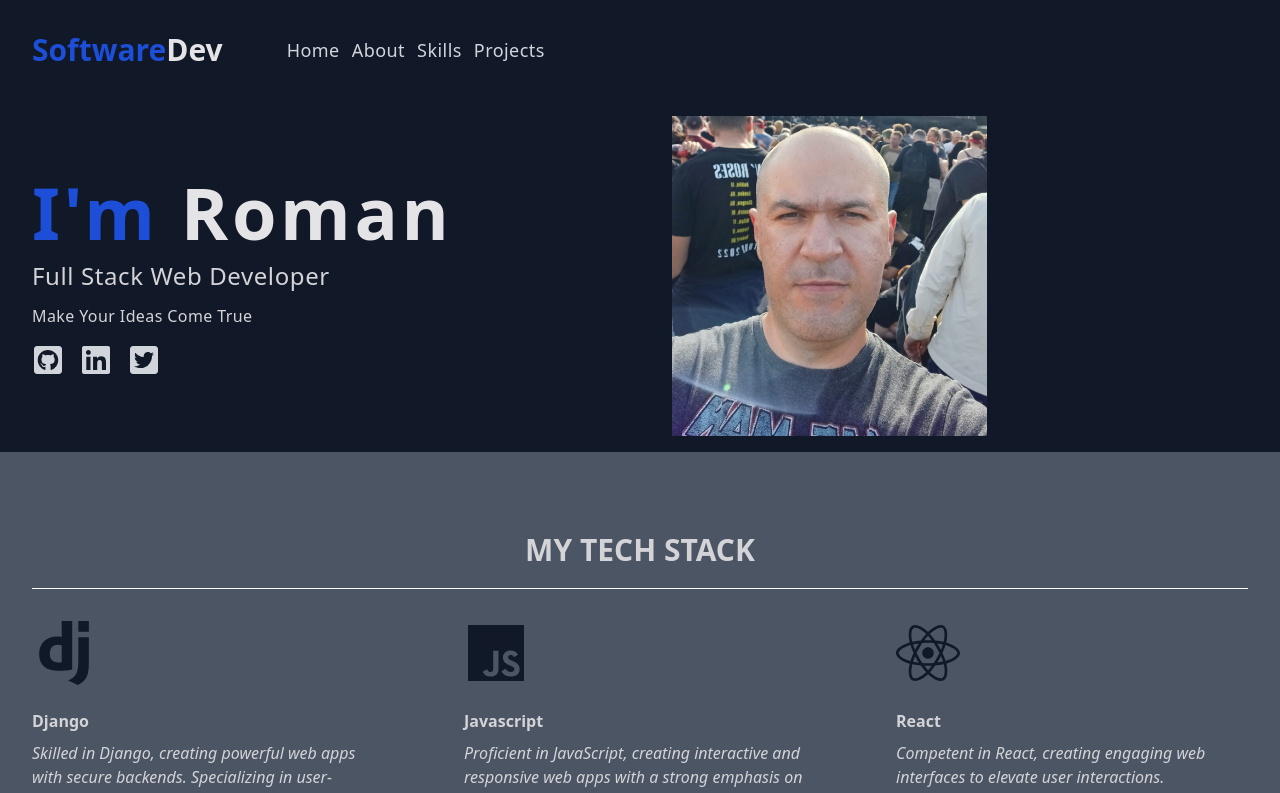
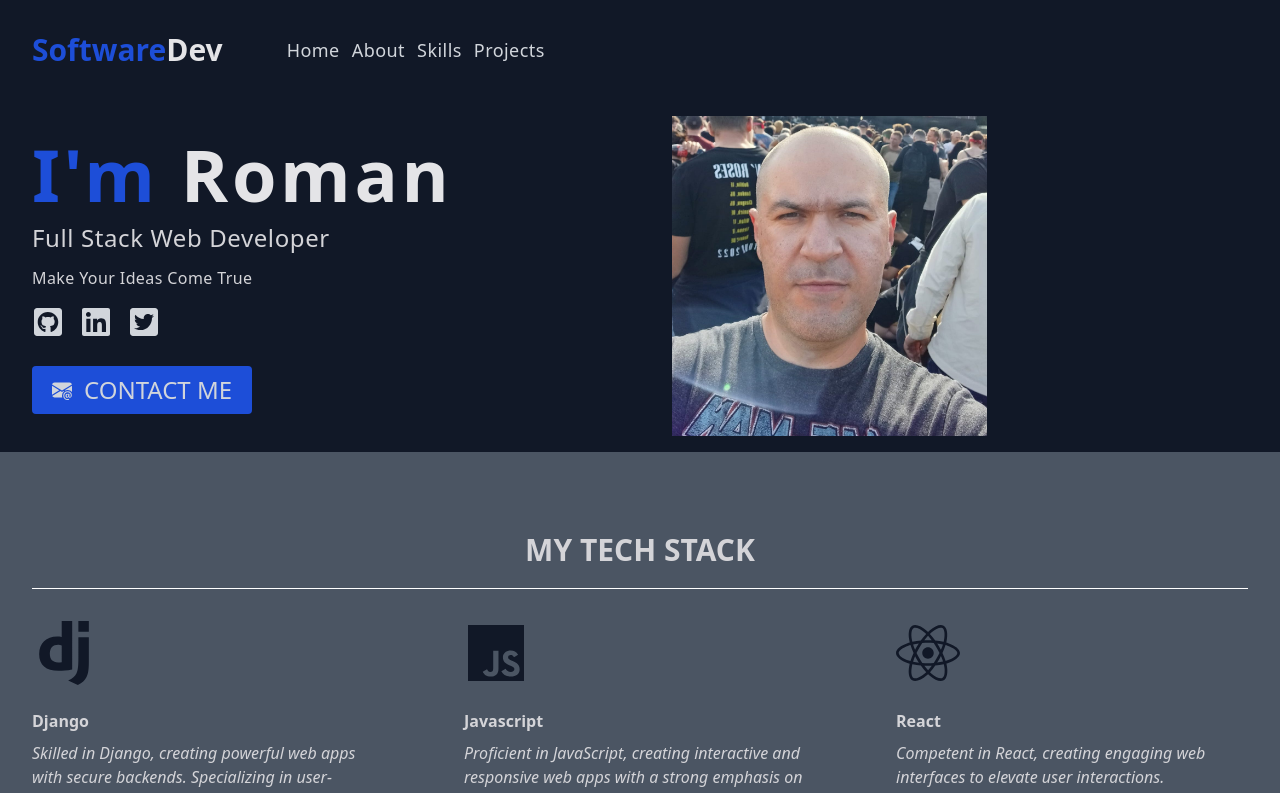
Before and after one commit to rockroman/Portfolio_react-tailwind, a React (Vite) app: page / in a window 1280 px wide. Shown: the top 793 px of the page. Built offline with nearby package versions, Linux system fonts and the light colour scheme.

Commit message:
feat: add call to actin in hero section

```diff
--- a/src/components/Hero.jsx
+++ b/src/components/Hero.jsx
@@ -1,4 +1,6 @@
 import { FaGithubSquare, FaLinkedin, FaTwitterSquare } from "react-icons/fa";
+import { BsEnvelopeAtFill } from "react-icons/bs";
+
 import { SiDjango } from "react-icons/si";
 import heroImg from "../assets/self.jpg";
 const Hero = () => {
@@ -26,6 +28,11 @@ const Hero = () => {
               <FaTwitterSquare className="h-8 w-8 text-gray-300 custom-hover" />
             </a>
           </div>
+          <div className="flex items-start mt-7">
+            <button className="rounded bg-blue-700 text-gray-300 py-2 px-5 text-2xl uppercase flex gap-3 justify-between items-center">
+              <BsEnvelopeAtFill className="w-5" /> Contact Me
+            </button>
+          </div>
         </article>
         <article className="p-4 hidden md:block">
           <img src={heroImg} alt="" className="h-80 lg:95" />
```
